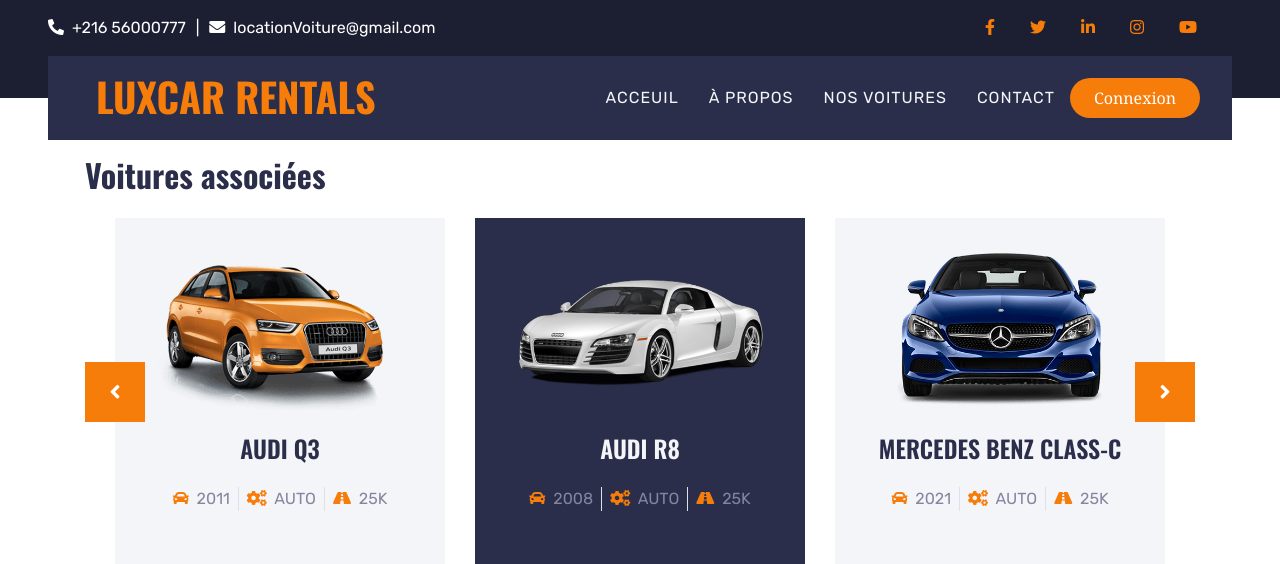
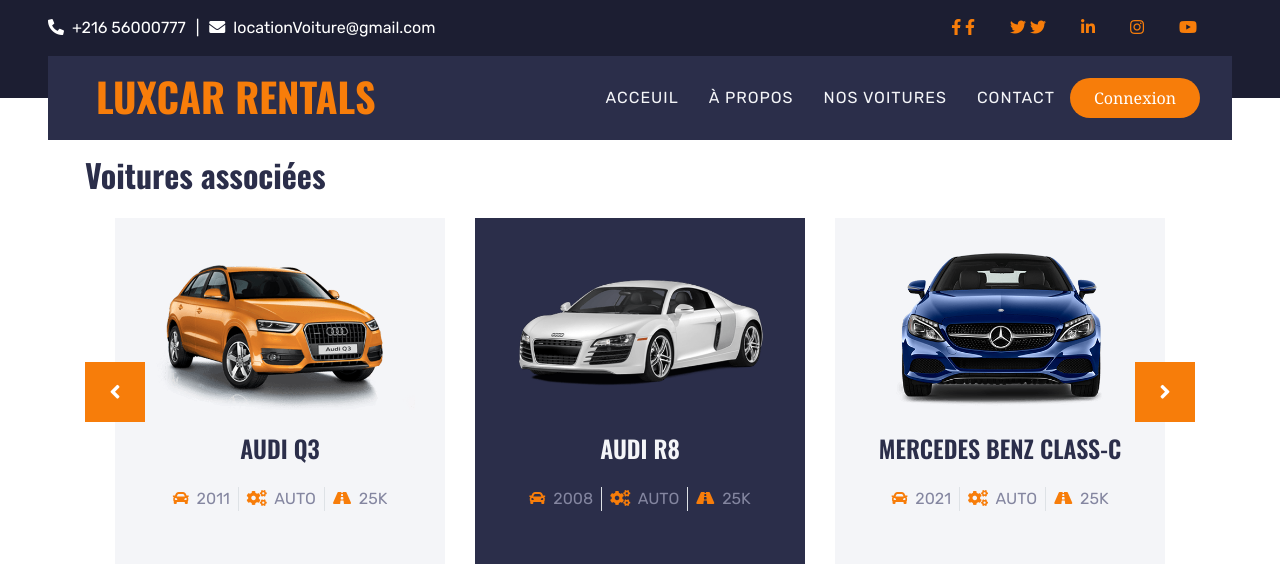
Before and after one commit to Maram25117/projet, a PHP site: page /dashboard.php in a window 1280 px wide. Shown: the top 564 px of the page. Run offline with PHP 8.4, Linux system fonts and the light colour scheme; data that the repository does not hold is empty.

Commit message:
Update file

```diff
--- a/dashboard.php
+++ b/dashboard.php
@@ -46,8 +46,10 @@
                 <div class="d-inline-flex align-items-center">
                     <a style="color:#F77D0A; margin-right: 35px" >
                         <i class="fab fa-facebook-f"></i>
+                        <i class="fab fa-facebook-f"></i>
                     </a>
                     <a style="color:#F77D0A; margin-right: 35px" >
+                        <i class="fab fa-twitter"></i>
                         <i class="fab fa-twitter"></i>
                     </a>
                     <a style="color:#F77D0A; margin-right: 35px" >
```
